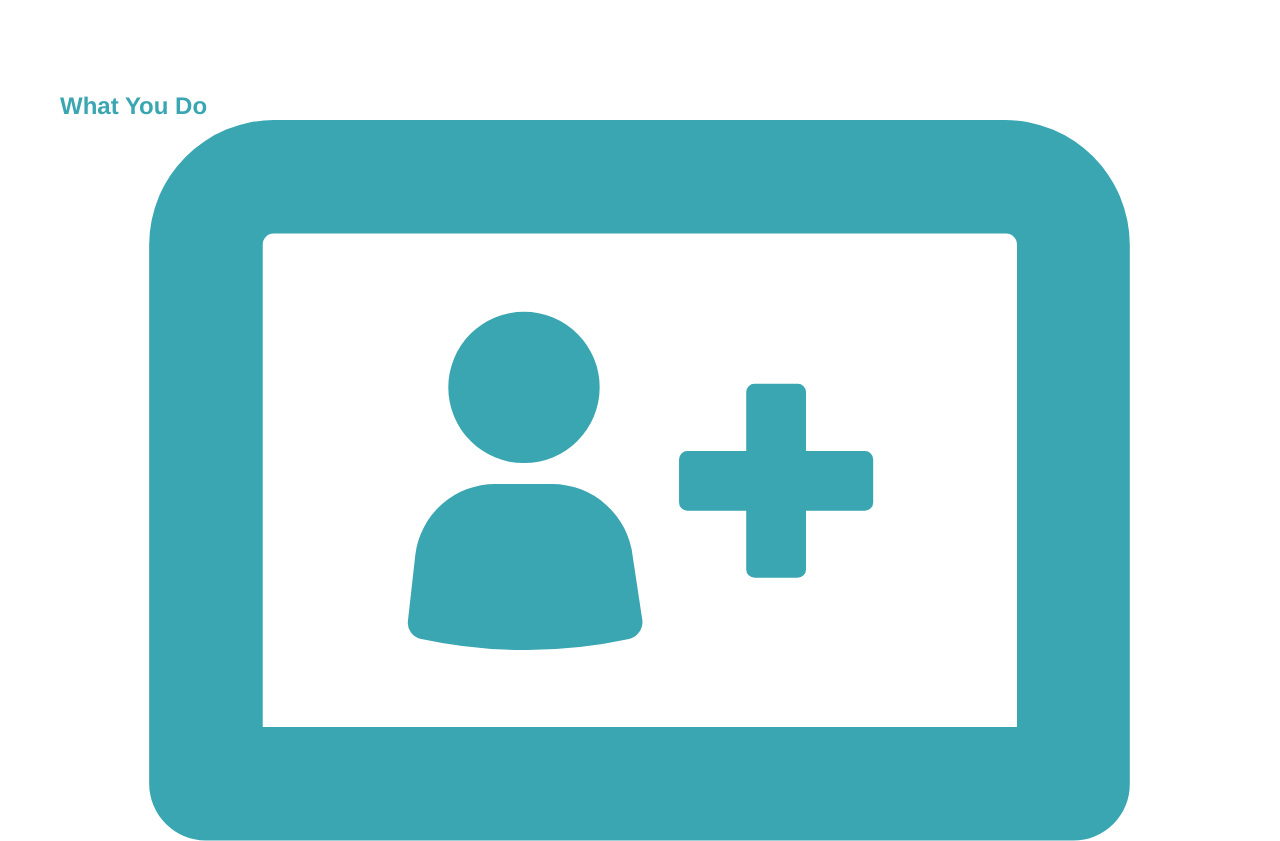
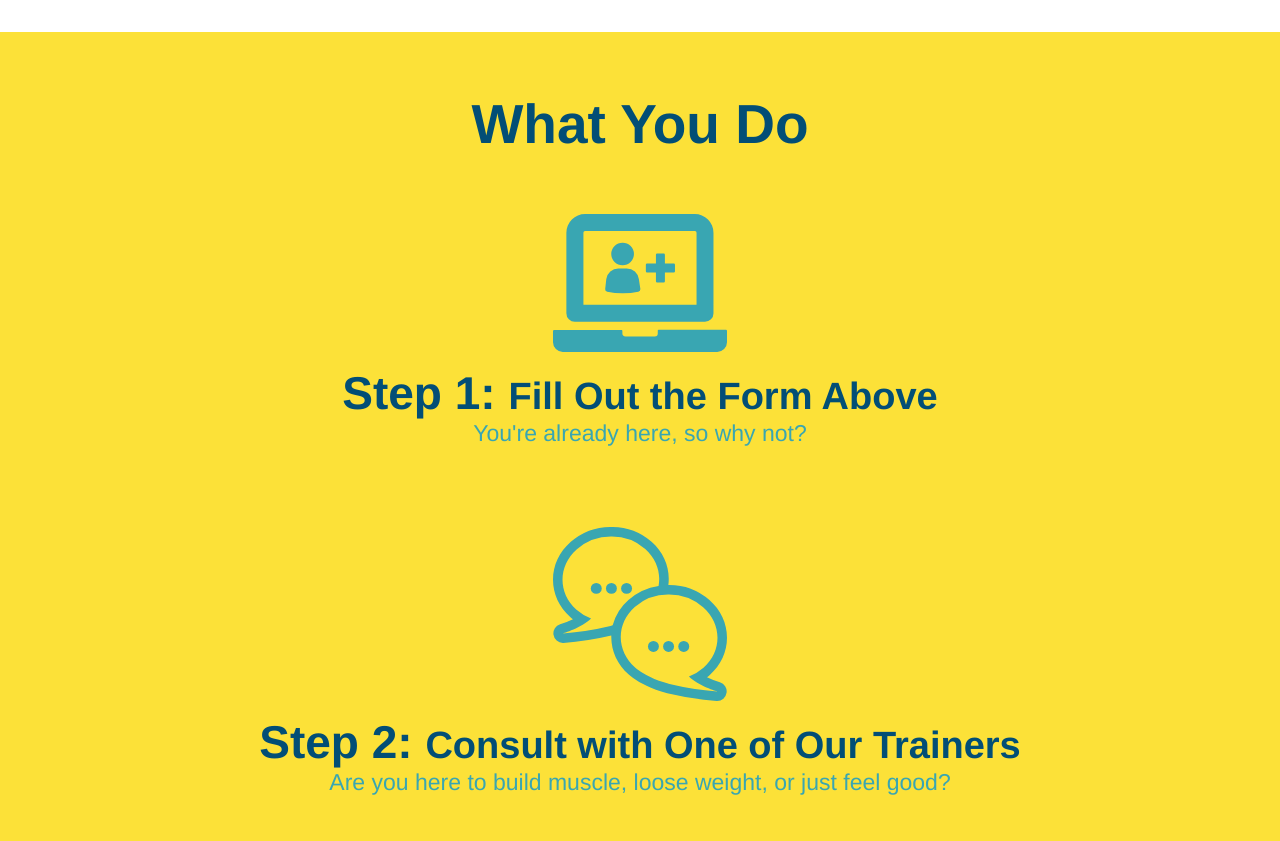
Before and after one commit to APetersen11/run-buddy, a plain HTML site: page index.html in a window 1280 px wide. Shown: the part 1080-1921 px from the top of the page. Drawn offline with Linux system fonts and the light colour scheme.

Commit message:
style what you do section

```diff
--- a/assets/css/style.css
+++ b/assets/css/style.css
@@ -118,19 +118,26 @@ section{
 }
 /* Hero Style End */
 
-/* What We Do Section */
-.intro{
-    text-align: center;
-}
-
-.intro h2{
+.section-title {
     font-size: 55px;
     color: #024e76;
     margin-bottom: 35px;
     padding: 0 100px 20px 100px;
+    display: inline-block;
     border-bottom: 3px solid;
+}
+
+.primary-border{
     border-color: #fce138;
-    display: inline-block;
+}
+
+.secondary-border{
+    border-color: #39a6b2;
+}
+
+/* What We Do Section */
+.intro{
+    text-align: center;
 }
 
 .intro p{
@@ -140,3 +147,34 @@ section{
     font-size: 20px;
     margin: 0 auto;
 }
+
+/* What We Do Section */
+.steps{
+    text-align: center;
+    background: #fce138;
+}
+
+.steps div{
+    margin-bottom: 80px;
+
+}
+
+.steps img{
+    width: 15%;
+    margin: 10 px 0;
+}
+
+.steps h3{
+    color: #024e76;
+    font-size: 46px;
+    margin-top: 10px;
+}
+
+.steps p{
+    color: #39a6b2;
+    font-size: 23px;
+}
+
+.steps span{
+    font-size: 38px;
+}
--- a/index.html
+++ b/index.html
@@ -75,37 +75,37 @@
 
 <!-- "what we do" section -->
 <section id="what-we-do" class="intro">
-    <h2>What We Do</h2>
+    <h2 class="section-title primary-border">What We Do</h2>
     <p>
         accio aguamenti alohomora confundo diffindo engorgio expecto patronum evanesco expelliarmus fidelius charm finite incantatem homenum revelio incendio lumos muffliato nox protego
     </p>
 </section>
 
 <!-- "what you do" section -->
-<section id="what-you-do">
-    <h2>What You Do</h2>
+<section id="what-you-do" class="steps">
+    <h2 class="section-title primary-border">What You Do</h2>
 
     <div>
         <img src="./assets/images/step-1.svg" alt="" />
-        <h3>Step 1: Fill Out the Form Above</h3>
+        <h3>Step 1: <span>Fill Out the Form Above</span></h3>
         <p>You're already here, so why not?</p>
     </div>
 
     <div>
         <img src="./assets/images/step-2.svg" alt="" />
-        <h3>Step 2: Consult with One of Our Trainers</h3>
+        <h3>Step 2: <span>Consult with One of Our Trainers</span></h3>
         <p>Are you here to build muscle, loose weight, or just feel good?</p>
     </div>
 
     <div>
         <img src="./assets/images/step-3.svg" alt="" />
-        <h3> Step 3: Get Running</h3>
+        <h3> Step 3: <span>Get Running</span></h3>
         <p>Hit the ground running (literally) once your trainer lays out your plan.</p>
     </div>
 
     <div>
         <img src="./assets/images/step-4.svg" alt="" />
-        <h3>Step 4: See Results.</h3>
+        <h3>Step 4: <span>See Results.</span></h3>
         <p>Bi-weekly checkins with your trainer will keep you focused.</p>
     </div>
 </section>
```
